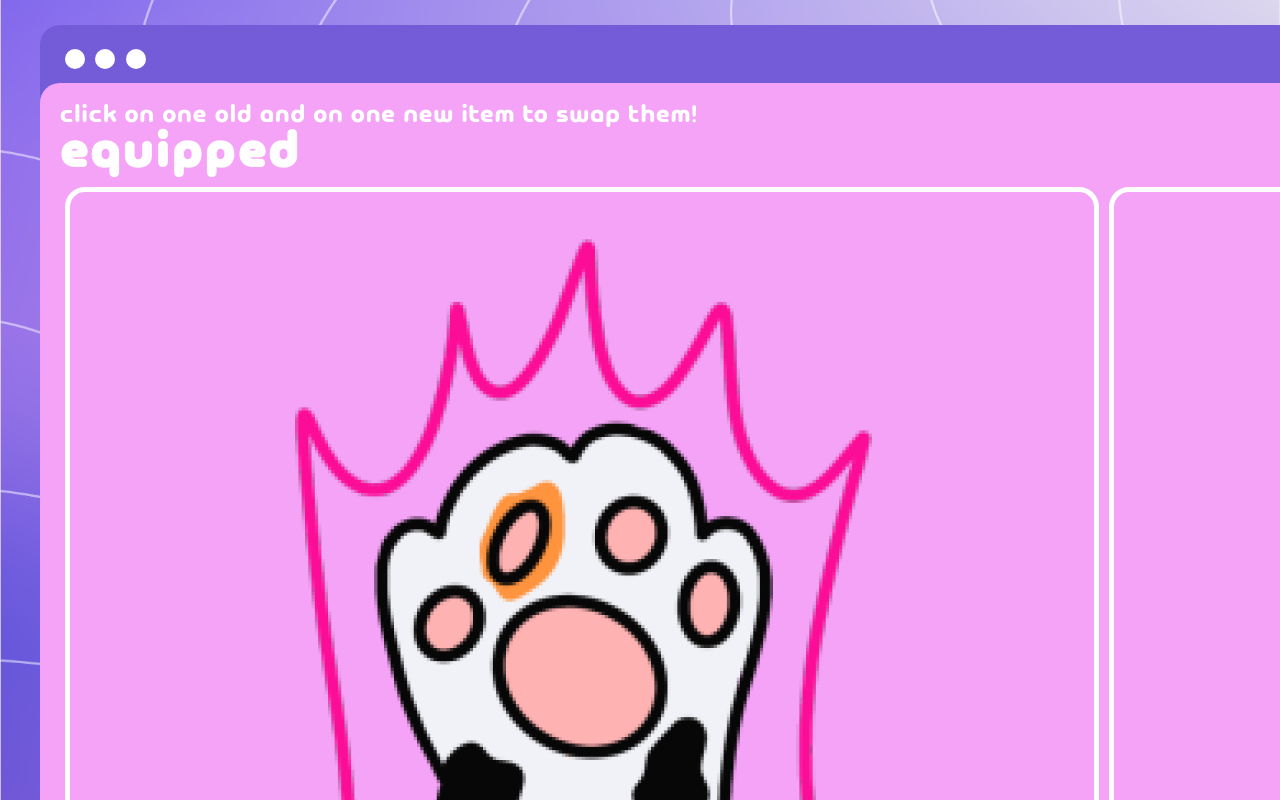
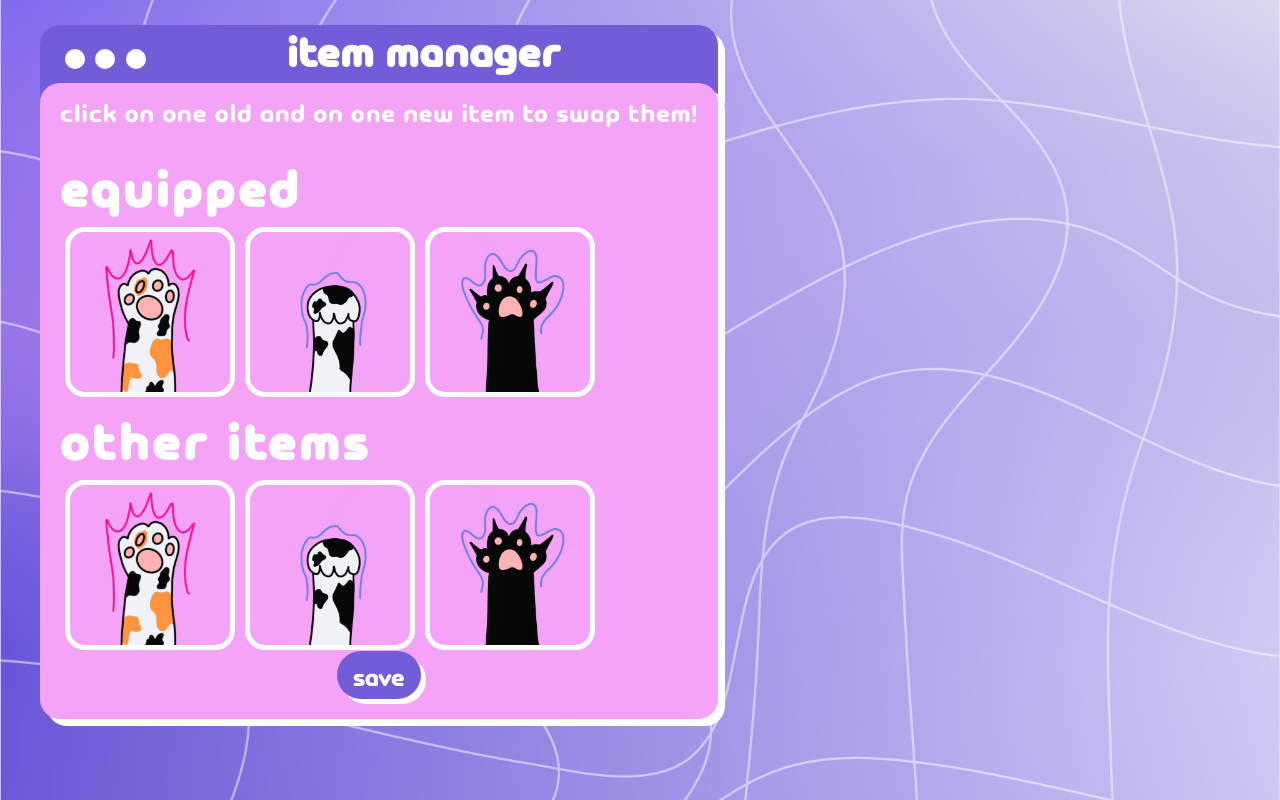
Before and after one commit to th-mayer/rock-paper-scissors, a Vue app in the folder frontend/: page /1/itemEdit in a window 1280 px wide. Built offline with nearby package versions, Linux system fonts and the light colour scheme; no server answers; sample sign-in values are in the browser's storage.

Commit message:
small fixes

```diff
--- a/frontend/src/components/PlayerCard.vue
+++ b/frontend/src/components/PlayerCard.vue
@@ -111,11 +111,11 @@ const alignmentItemTooltip = computed(() => {
     height: 100%;
 }
 
-.card-rect.alignTop {
+.card-rect-player.alignTop {
     align-self: self-start;
 }
 
-.card-rect.alignBottom {
+.card-rect-player.alignBottom {
     align-self: self-end;
 }
 
--- a/frontend/src/views/user/ItemEdit.vue
+++ b/frontend/src/views/user/ItemEdit.vue
@@ -9,7 +9,7 @@ import { Router } from "vue-router";
 </script>
 
 <template>
-    <Card title="item manager" class="Homecard">
+    <Card title="item manager" class="Homecard item-manager">
         <p>Click on one old and on one new Item to swap them!</p>
         <h2>equipped</h2>
         <ItemBox />
@@ -27,10 +27,22 @@ import { Router } from "vue-router";
         <div></div>
         <span></span>
     </template>
-    <template v-if="user?.error">
+<template v-if="user?.error">
         <div>
             <div>Error loading user: {{ user.error }}</div>
         </div>
     </template>
-    -->
+-->
 </template>
+
+<style lang="scss">
+@import '../../css/main.scss';
+
+.item-manager .item-container {
+    height: 20vh;
+}
+
+.item-manager h2 {
+    margin-top: 5vh;
+}
+</style>
```
Also changed, not shown: 1 other file (tests, documents, lock files or other folders).
